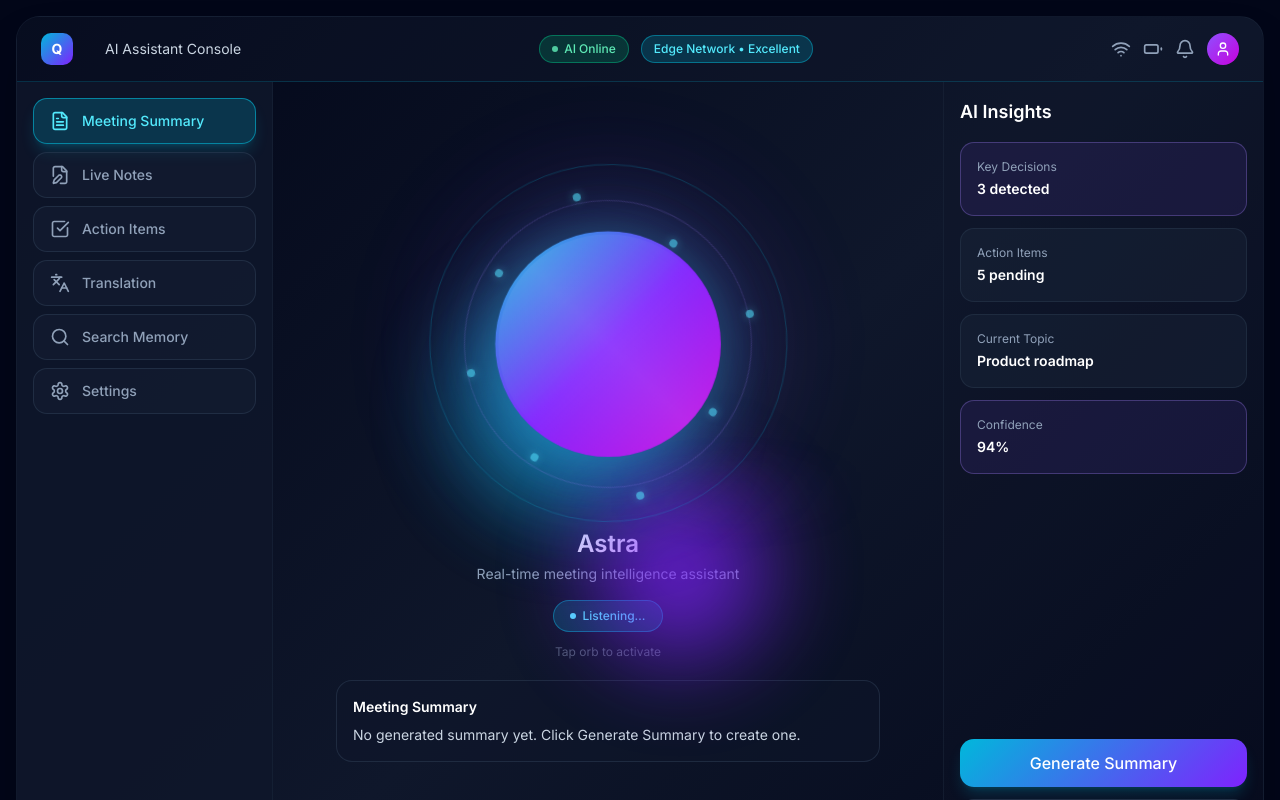
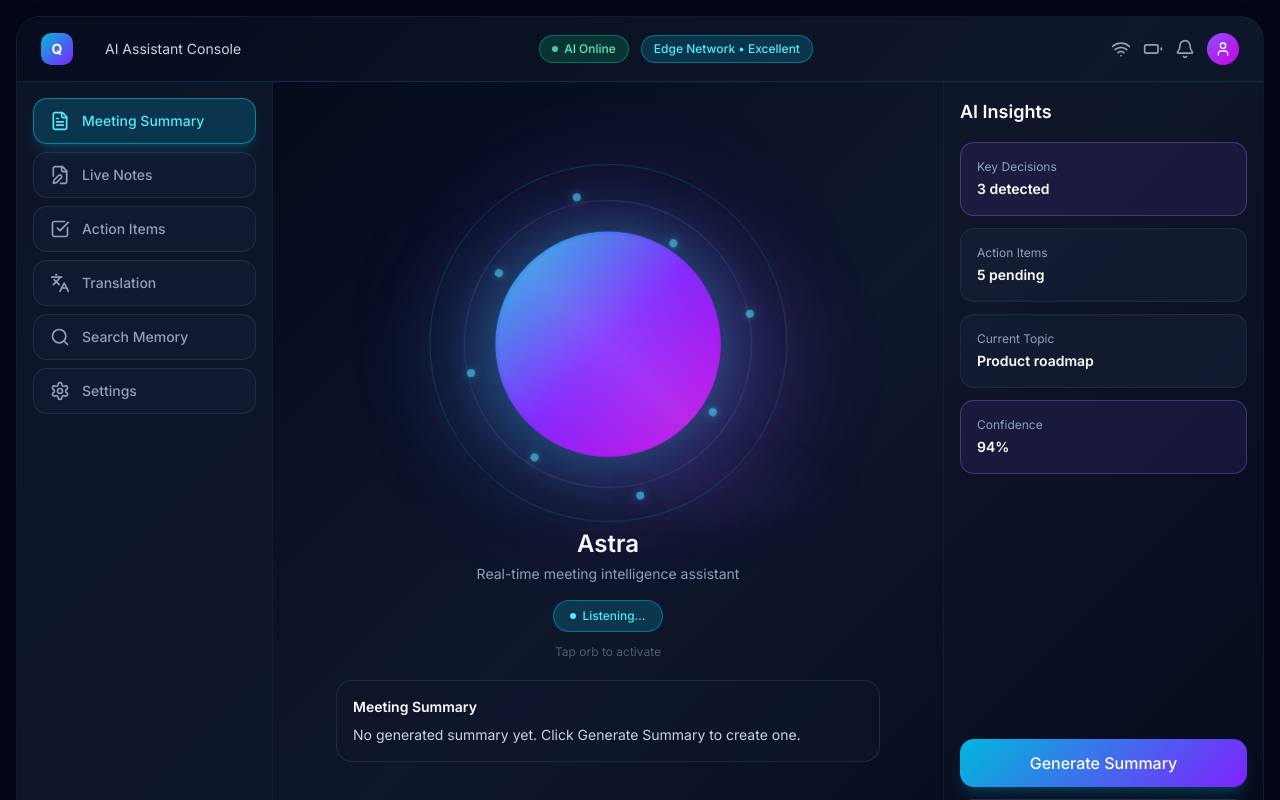
Before and after one commit to EvenRule30/AstraUI-V2, a React (Vite) app: page / in a window 1280 px wide. Shown: the top 800 px of the page. Built offline with nearby package versions, Linux system fonts and the light colour scheme.

Commit message:
Fixed color blobs around orb to be attached to orb itself and not free-floating

```diff
--- a/client/pages/Index.tsx
+++ b/client/pages/Index.tsx
@@ -453,6 +453,20 @@ function AstraOrb({
         transform: `translate(${mousePos.x}px, ${mousePos.y}px)`,
       }}
     >
+
+      {/* Centered dual-color aura attached to the orb */}
+      <div
+        className="absolute inset-[-22%] rounded-full pointer-events-none"
+        style={{
+          background: `
+            radial-gradient(circle at 35% 55%, rgba(0,184,219,0.22) 0%, transparent 38%),
+            radial-gradient(circle at 68% 58%, rgba(142,81,255,0.22) 0%, transparent 42%)
+          `,
+          filter: "blur(42px)",
+          animation: "orb-blur-breathe 6s ease-in-out infinite",
+        }}
+      />
+
       {/* Blurred background glow */}
       <div
         className="absolute inset-0 rounded-full orb-blur-breathe"
@@ -898,26 +912,6 @@ export default function Index() {
 
           {/* ── Center Area ── */}
           <main className="flex-1 flex flex-col items-center justify-start lg:justify-center relative overflow-y-auto overflow-x-hidden min-h-[400px] py-6">
-            {/* Background ambient particles */}
-            <div className="absolute inset-0 pointer-events-none overflow-hidden">
-              <div
-                className="absolute top-1/4 left-1/4 w-64 h-64 rounded-full opacity-10"
-                style={{
-                  background: "radial-gradient(circle, #00B8DB, transparent)",
-                  filter: "blur(40px)",
-                  animation: "orb-blur-breathe 6s ease-in-out infinite",
-                }}
-              />
-              <div
-                className="absolute bottom-1/4 right-1/4 w-48 h-48 rounded-full opacity-10"
-                style={{
-                  background: "radial-gradient(circle, #7F22FE, transparent)",
-                  filter: "blur(40px)",
-                  animation: "orb-blur-breathe 8s ease-in-out 2s infinite",
-                }}
-              />
-            </div>
-
             {/* Orb */}
             <AstraOrb orbState={orbState} onClick={handleOrbClick} />
 
```
